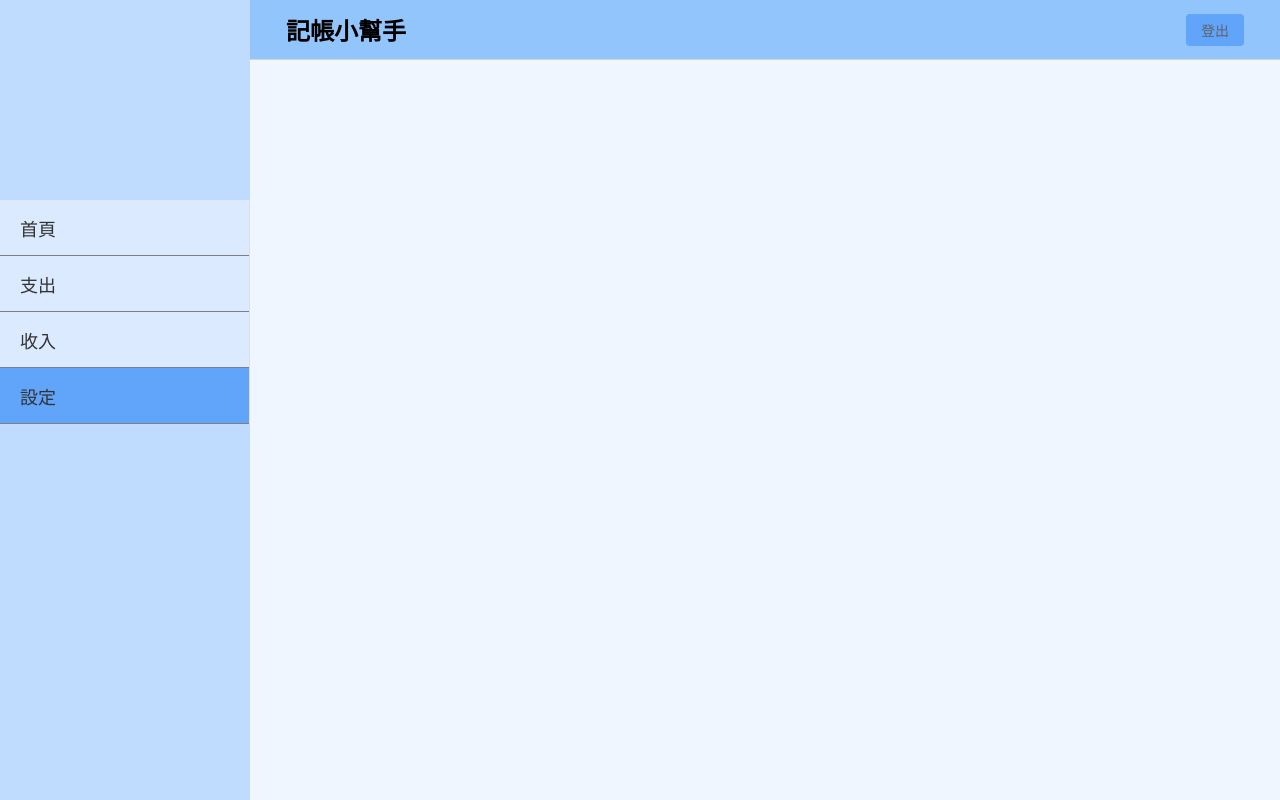
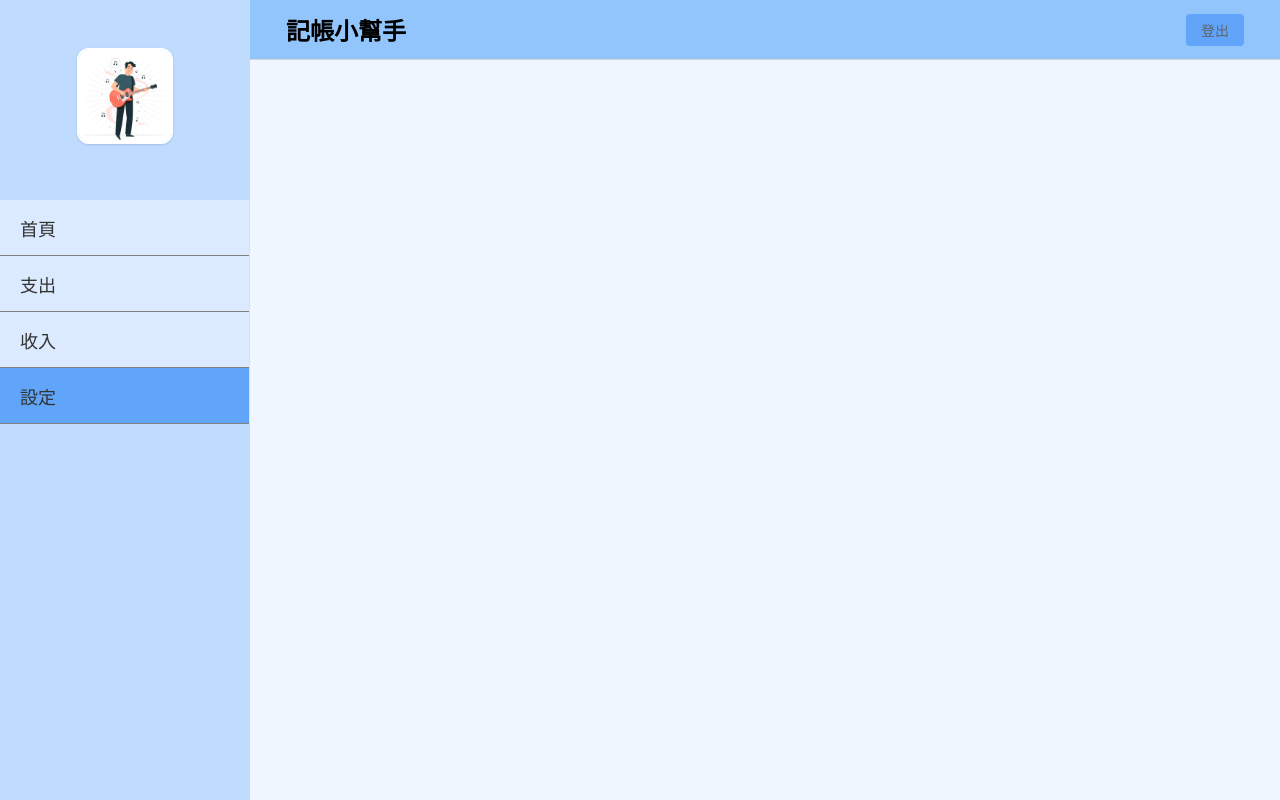
Before and after one commit to brianhsu0606/budget-tracker, a Vue app in the folder frontend/: page /setting in a window 1280 px wide. Built offline with nearby package versions, Linux system fonts and the light colour scheme.

Commit message:
feat: 新增 CommonAside 預覽頭貼及用戶名稱

```diff
--- a/frontend/src/components/CommonAside.vue
+++ b/frontend/src/components/CommonAside.vue
@@ -14,18 +14,24 @@ const pageList = [
   { path: '/income', name: 'income', label: '收入', icon: '' },
   { path: '/setting', name: 'setting', label: '設定', icon: '' },
 ]
+
+const avatarSrc = computed(() => {
+  return userStore.avatar
+    ? `/src/assets/images/avatars/${userStore.avatar}`
+    : `/src/assets/images/avatars/avatar1.jpg`
+})
 </script>
 
 <template>
-  <div class="h-[25vh]">
-    <!-- <img
-      :src="userStore.avatar || '/default-avatar.png'"
+  <div class="h-[25vh] flex flex-col items-center justify-center p-4 rounded-lg">
+    <!-- 頭貼 -->
+    <img
+      :src="avatarSrc"
       alt="頭貼"
-      class="w-16 h-16 rounded-full"
-    /> -->
-    <h3 class="text-2xl font-bold">{{ userStore.username }}</h3>
-    <h3 class="text-2xl font-bold">{{ userStore.avatar }}</h3>
-    <h3 class="text-2xl font-bold">{{ userStore.displayName }}</h3>
+      class="w-24 h-24 rounded-xl mb-2 border-2 border-white shadow"
+    />
+    <!-- 顯示名稱 -->
+    <h3 class="text-xl font-bold">{{ userStore.displayName }}</h3>
   </div>
   <el-menu :default-active="activePath" router class="bg-blue-100">
     <el-menu-item
```
Also changed, not shown: 1 other file (tests, documents, lock files or other folders).
